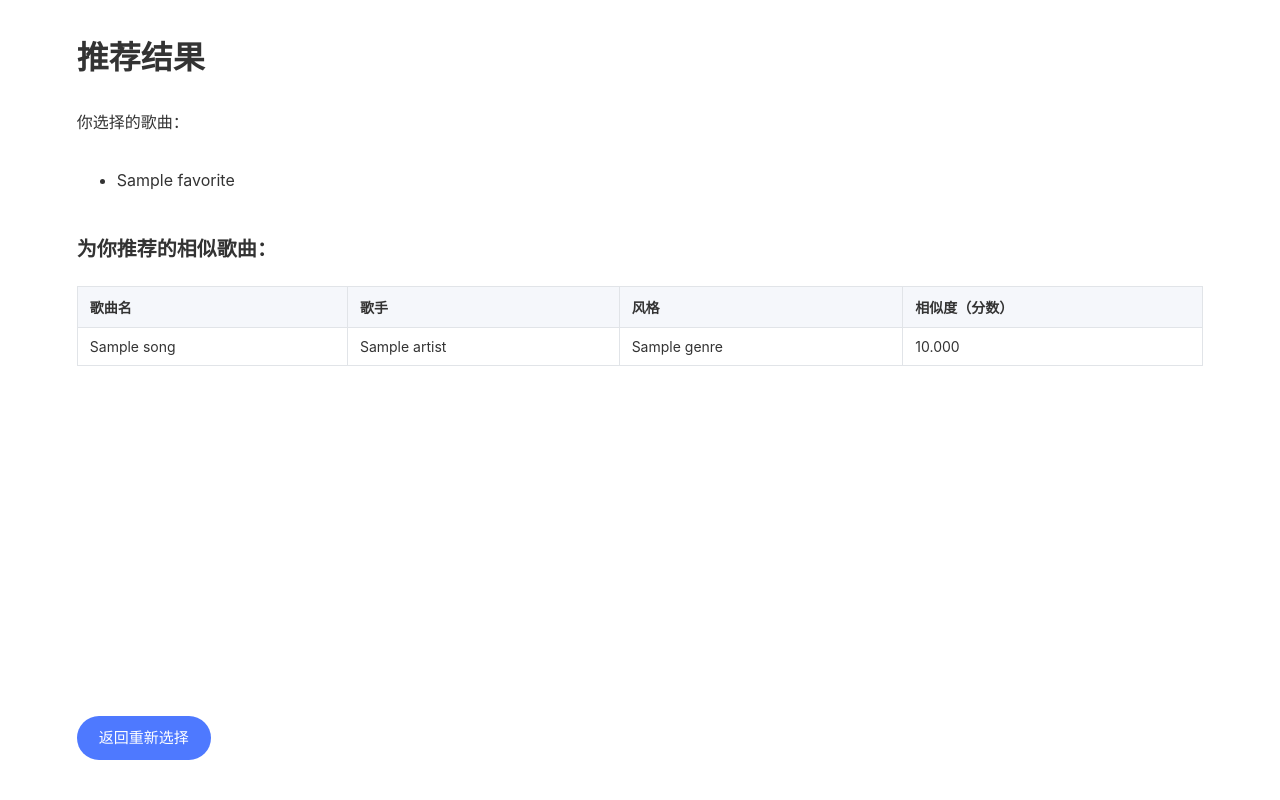
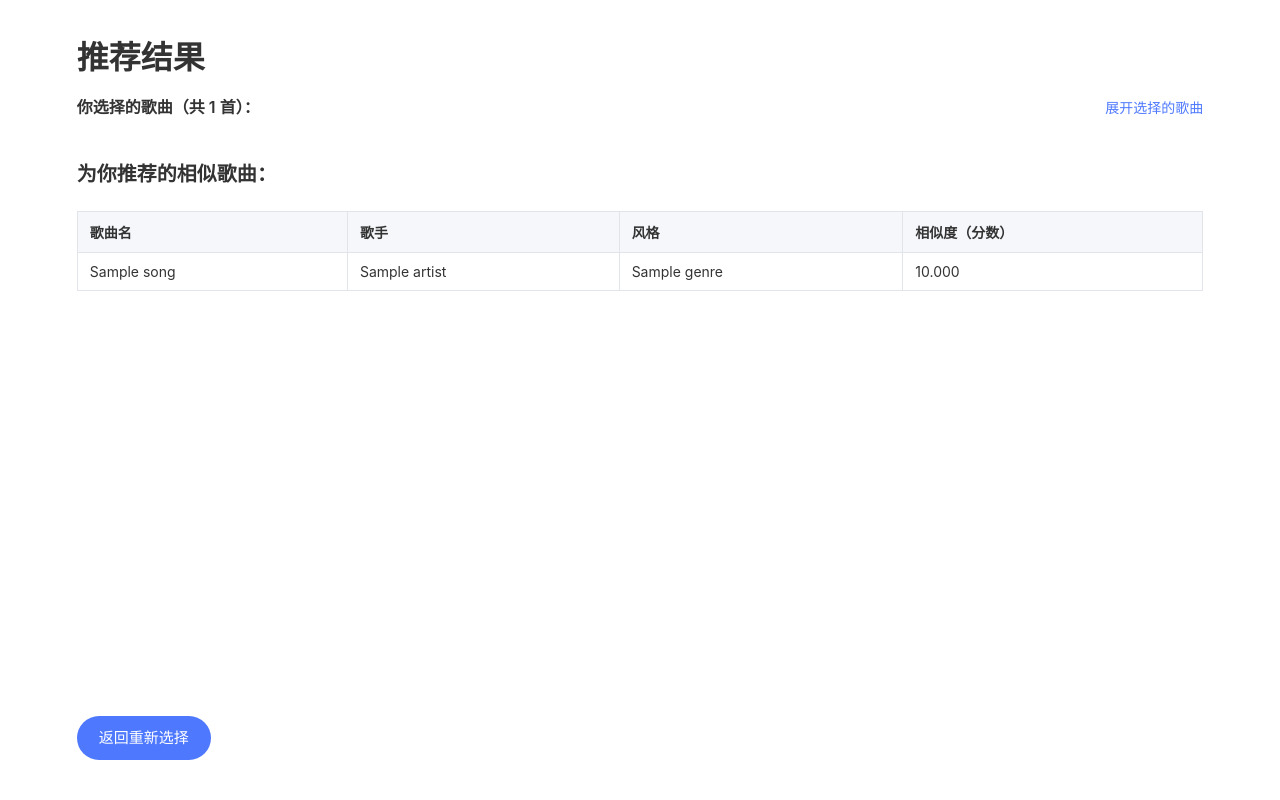
Before and after one commit to BlackWhiteMatch/music-recommender, a Flask app: template templates/result.html in a window 1280 px wide. Run offline with Flask 3, Linux system fonts and the light colour scheme; the template is opened without the code that fills it: most values are stand-ins (such as "Sample title", 1, 10 or a date in 2020).

Commit message:
html更新

```diff
--- a/templates/result.html
+++ b/templates/result.html
@@ -42,6 +42,33 @@
             font-size: 16px;
             line-height: 1.6;
         }
+        .selected-block {
+            margin-bottom: 16px;
+        }
+        .selected-header {
+            display: flex;
+            justify-content: space-between;
+            align-items: baseline;
+        }
+        .selected-title {
+            font-weight: 600;
+        }
+        .selected-toggle {
+            font-size: 14px;
+            color: #4e79ff;
+            background: none;
+            border: none;
+            padding: 0;
+            cursor: pointer;
+        }
+        .selected-list {
+            margin-top: 4px;
+            max-height: 200px;
+            overflow-y: auto;
+        }
+        .selected-list.collapsed {
+            display: none;
+        }
         table {
             width: 100%;
             border-collapse: collapse;
@@ -85,12 +112,21 @@
 <div class="container">
     <h1>推荐结果</h1>
 
-    <p>你选择的歌曲：</p>
-    <ul>
-        {% for title in favorites %}
-            <li>{{ title }}</li>
-        {% endfor %}
-    </ul>
+    <div class="selected-block">
+        <div class="selected-header">
+            <span class="selected-title">你选择的歌曲（共 {{ favorites|length }} 首）：</span>
+            {% if favorites %}
+                <button type="button" class="selected-toggle" id="toggleSelected">展开选择的歌曲</button>
+            {% endif %}
+        </div>
+        {% if favorites %}
+            <ul id="selectedList" class="selected-list collapsed">
+                {% for title in favorites %}
+                    <li>{{ title }}</li>
+                {% endfor %}
+            </ul>
+        {% endif %}
+    </div>
 
     <h2>为你推荐的相似歌曲：</h2>
     {% if recommendations %}
@@ -120,5 +156,18 @@
 
     <p class="footer-action"><a href="{{ url_for('index') }}" class="back-link">返回重新选择</a></p>
 </div>
+<script>
+    document.addEventListener('DOMContentLoaded', function () {
+        var toggle = document.getElementById('toggleSelected');
+        var list = document.getElementById('selectedList');
+        if (!toggle || !list) {
+            return;
+        }
+        toggle.addEventListener('click', function () {
+            var collapsed = list.classList.toggle('collapsed');
+            toggle.textContent = collapsed ? '展开选择的歌曲' : '收起选择的歌曲';
+        });
+    });
+</script>
 </body>
 </html>
```
Also changed, not shown: templates/index.html (+14 -1 lines).
